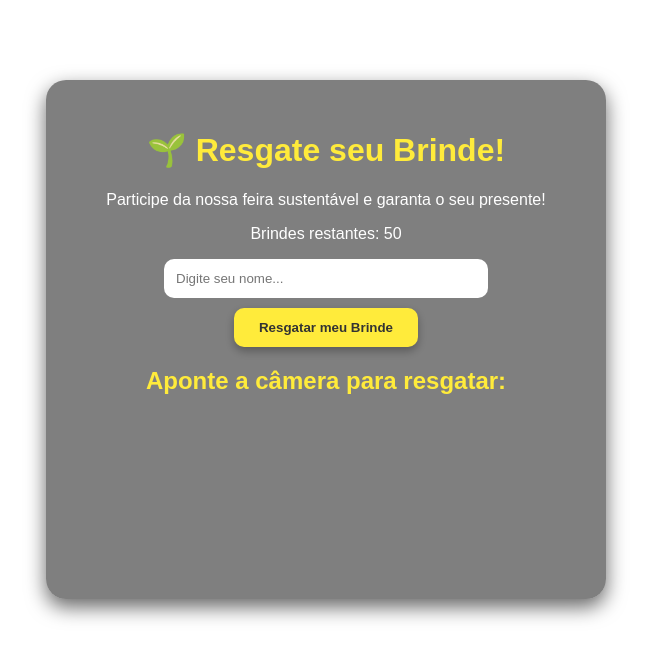
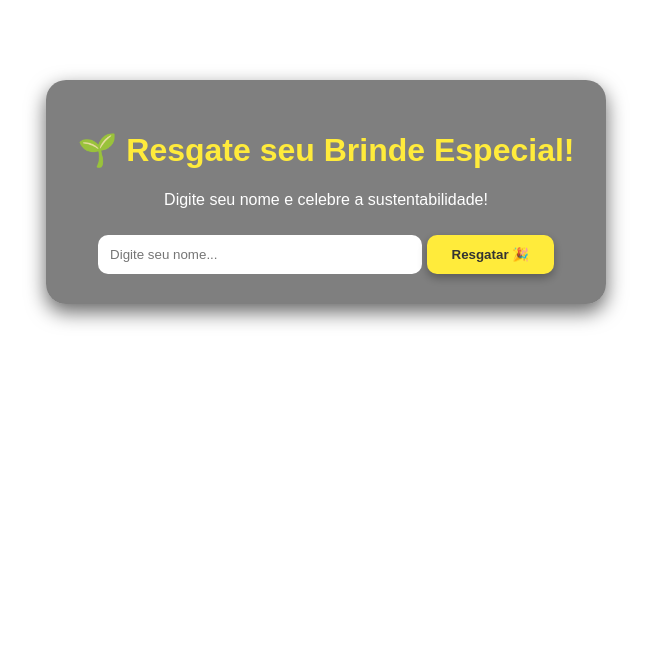
Before and after one commit to renanheriky/resgate-brinde-, a plain HTML site: page index.html in a window 1280 px wide. Shown: the whole page, without its empty margins (314-965 px from the left). Drawn offline with Linux system fonts and the light colour scheme; a script that the page names is missing.

Commit message:
Update index.html

```diff
--- a/index.html
+++ b/index.html
@@ -3,32 +3,27 @@
 <head>
     <meta charset="UTF-8">
     <meta name="viewport" content="width=device-width, initial-scale=1.0">
-    <title>🌿 Resgate seu Brinde - Feira Sustentável</title>
+    <title>🌿 Resgate seu Brinde</title>
     <link rel="stylesheet" href="style.css">
 </head>
 <body>
 
-    <div class="natureza-borda"></div>
+    <div class="container">
+        <h1>🌱 Resgate seu Brinde Especial!</h1>
+        <p>Digite seu nome e celebre a sustentabilidade!</p>
 
-    <div class="container">
-        <h1>🌱 Resgate seu Brinde!</h1>
-        <p>Participe da nossa feira sustentável e garanta o seu presente!</p>
-        <p>Brindes restantes: <span id="contador">50</span></p>
         <input type="text" id="nome" placeholder="Digite seu nome...">
-        <button onclick="resgatar()">Resgatar meu Brinde</button>
+        <button onclick="resgatar()">Resgatar 🎉</button>
+
         <p id="mensagem"></p>
-
-        <h2>Aponte a câmera para resgatar:</h2>
-        <canvas id="qrCanvas"></canvas>
     </div>
 
-    <!-- Som de vitória -->
+    <!-- Área de Confete -->
+    <canvas id="confete"></canvas>
+
+    <!-- Som opcional -->
     <audio id="somVitoria" src="som.mp3"></audio>
 
-    <!-- Área de Confetes -->
-    <canvas id="confete"></canvas>
-
-    <script src="https://cdnjs.cloudflare.com/ajax/libs/qrious/4.0.2/qrious.min.js"></script>
     <script src="script.js"></script>
 </body>
 </html>
```
